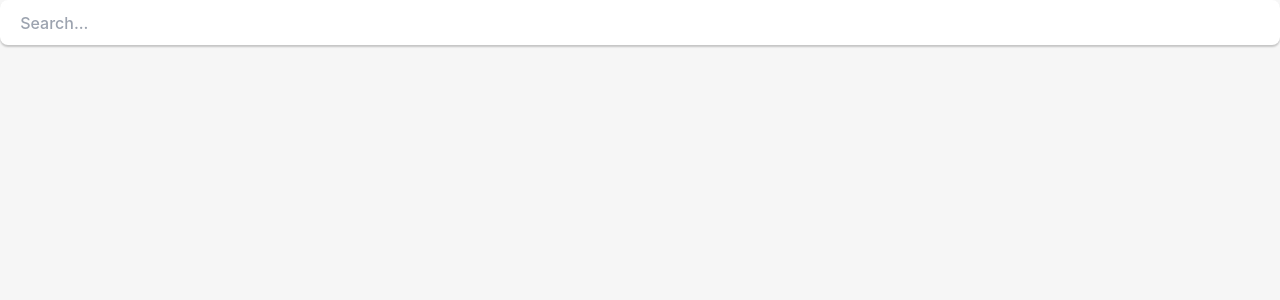
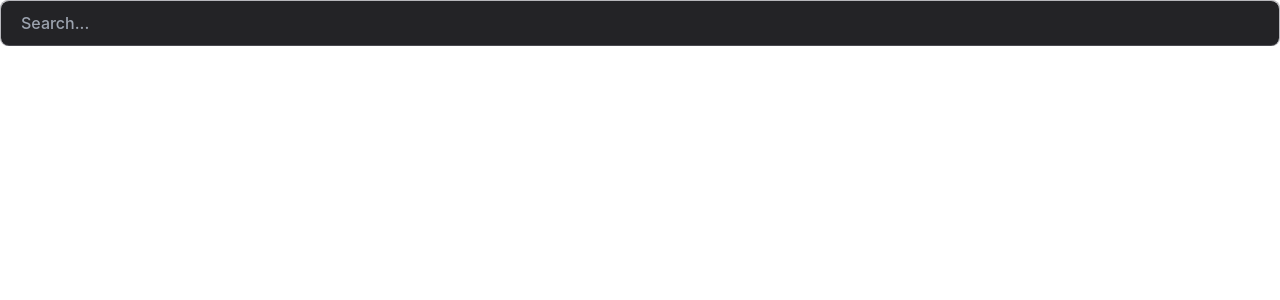
Before and after one commit to samjwillis97/searcher-rs, a SvelteKit app: page / in a window 1280 px wide. Shown: the top 300 px of the page. Built offline with nearby package versions, Linux system fonts and the light colour scheme.

Commit message:
Converted to tailwind fully, removed spyglass css.

```diff
--- a/src/app.css
+++ b/src/app.css
@@ -6,11 +6,7 @@
   font-family: Inter, Avenir, Helvetica, Arial, sans-serif;
   font-size: 16px;
   line-height: 24px;
-  font-weight: 400;
   overflow: hidden;
-
-  color: #0f0f0f;
-  background-color: #f6f6f6;
 
   font-synthesis: none;
   text-rendering: optimizeLegibility;
@@ -18,89 +14,3 @@
   -moz-osx-font-smoothing: grayscale;
   -webkit-text-size-adjust: 100%;
 }
-
-.container {
-  margin: 0;
-  display: flex;
-  flex-direction: column;
-  justify-content: center;
-  text-align: center;
-}
-
-.logo {
-  height: 6em;
-  padding: 1.5em;
-  will-change: filter;
-  transition: 0.75s;
-}
-
-.logo.tauri:hover {
-  filter: drop-shadow(0 0 2em #24c8db);
-}
-
-.row {
-  display: flex;
-  justify-content: center;
-}
-
-a {
-  font-weight: 500;
-  color: #646cff;
-  text-decoration: inherit;
-}
-
-a:hover {
-  color: #535bf2;
-}
-
-h1 {
-  text-align: center;
-}
-
-input,
-button {
-  border-radius: 8px;
-  border: 1px solid transparent;
-  padding: 0.6em 1.2em;
-  font-size: 1em;
-  font-weight: 500;
-  font-family: inherit;
-  color: #0f0f0f;
-  background-color: #ffffff;
-  transition: border-color 0.25s;
-  box-shadow: 0 2px 2px rgba(0, 0, 0, 0.2);
-}
-
-button {
-  cursor: pointer;
-}
-
-button:hover {
-  border-color: #396cd8;
-}
-
-input,
-button {
-  outline: none;
-}
-
-#greet-input {
-  margin-right: 5px;
-}
-
-@media (prefers-color-scheme: dark) {
-  :root {
-    color: #f6f6f6;
-    background-color: rgba(47, 47, 47, 0);
-  }
-
-  a:hover {
-    color: #24c8db;
-  }
-
-  input,
-  button {
-    color: #ffffff;
-    background-color: #0f0f0f98;
-  }
-}
--- a/src/lib/List.svelte
+++ b/src/lib/List.svelte
@@ -35,7 +35,7 @@ $: {
     toShow = maxToShow
   }
 
-  resizeWindow((toShow + 1) * 45.25).then()
+  resizeWindow((toShow + 1) * 46.25).then()
 }
 
 $: {
@@ -52,9 +52,10 @@ $: {
 }
 </script>
 
-<div class="col overflow-hidden">
+<div class="col overflow-hidden rounded-b-lg bg-zinc-900 bg-opacity-75">
   {#if viewport_items && viewport_items.length > 0}
     {#each viewport_items as item, index}
+      <div class="p-1">
         {#if shortcuts && shortcuts.length > index - 1}
           <ListItem
             service="{service}"
@@ -70,6 +71,7 @@ $: {
             shortcut="{undefined}"
           />
         {/if}
+      </div>
     {/each}
   {/if}
 </div>
--- a/src/lib/ListItem.svelte
+++ b/src/lib/ListItem.svelte
@@ -47,15 +47,27 @@ function generateHtmlString(item: SearchResult): String {
 </script>
 
 {#if item}
+  <!-- backdrop-blur would be nice in the classes-->
   <button
     class="
         row
         w-full
+        cursor-pointer
+        rounded-lg
+        py-0.5
+        px-2
+        font-medium
+        outline-none
+        hover:bg-zinc-700
+        hover:bg-opacity-30
         "
-    class:text-red-600="{selected}"
+    class:text-red-500="{selected}"
+    class:bg-zinc-700="{selected}"
+    class:bg-opacity-30="{selected}"
+    class:text-zinc-200="{!selected}"
     on:click="{handleClick}"
   >
-    <div class="flex w-full justify-between">
+    <div class="flex w-full justify-between ">
       <div>
         {@html htmlString}
       </div>
--- a/src/lib/Search.svelte
+++ b/src/lib/Search.svelte
@@ -3,12 +3,12 @@ import { listen } from '@tauri-apps/api/event'
 import { createEventDispatcher } from 'svelte'
 import { search } from '../services/searcher'
 
+export let isFocused = true
 export let service = ''
+export let hasSearchValues = false
 
 let placeholder = 'Search...'
 let searchValue = ''
-
-export let isFocused = true
 
 let searchBar: HTMLInputElement
 const dispatch = createEventDispatcher()
@@ -40,12 +40,35 @@ listen('FocusSearch', (_) => {
 <main class="row">
   <div class="flex w-full flex-row">
     {#if service !== ''}
-      <div class="flex rounded-lg bg-cyan-700">
-        <span class="text-l px-2 pt-2 text-white">{service}</span>
+      <div
+        class="flex rounded-tl-lg border-b border-zinc-500
+      border-opacity-50
+      bg-blue-900
+      bg-opacity-95
+        "
+        class:rounded-bl-lg="{!hasSearchValues}"
+      >
+        <span class="text-l px-2 pt-2.5 text-zinc-200">{service}</span>
       </div>
     {/if}
     <input
-      class="grow"
+      class="
+      grow
+      border-b
+      border-zinc-500
+      border-opacity-50
+      bg-zinc-900
+      bg-opacity-95
+      py-2.5
+      px-5
+      font-medium
+      text-zinc-200
+      outline-none
+      "
+      class:rounded-t-lg="{service === ''}"
+      class:rounded-tr-lg="{service !== ''}"
+      class:rounded-br-lg="{!hasSearchValues}"
+      class:rounded-bl-lg="{service === '' && !hasSearchValues}"
       id="search"
       autocomplete="off"
       autocorrect="off"
--- a/src/routes/+page.svelte
+++ b/src/routes/+page.svelte
@@ -149,9 +149,15 @@ appWindow.onFocusChanged(({ payload: focused }) => {
 </script>
 
 <main>
+  <!-- TODO: Look at `backdrop-blur-sm` -->
+  <div
+    class="backdrop-blu backdrop-blu rounded-lg border-x border-t border-zinc-500 border-opacity-50"
+    class:border-b="{items && items.length > 0}"
+  >
     <Search
       service="{service}"
       isFocused="{isFocused}"
+      hasSearchValues="{items && items.length > 0}"
       on:newValues="{handleNewValues}"
     />
     <List
@@ -160,4 +166,5 @@ appWindow.onFocusChanged(({ payload: focused }) => {
       shortcuts="{shortcuts}"
       currentSelection="{currentSelection}"
     />
+  </div>
 </main>
```
Lines whose indentation alone changed are shown as unchanged.
